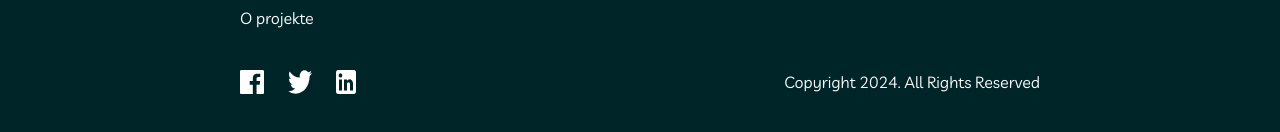
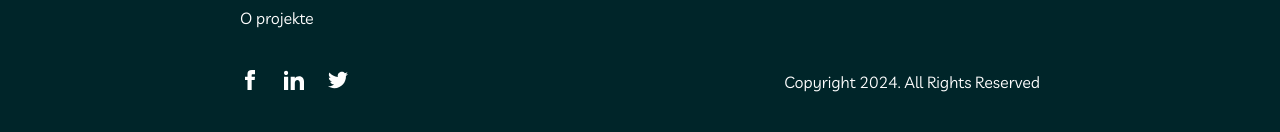
Before and after one commit to zsoolti8917/InfoMapSK-frontend, a React (Vite) app: page / in a window 1280 px wide. Shown: the part 820-952 px from the top of the page. Built offline with nearby package versions, Linux system fonts and the light colour scheme.

Commit message:
Added hover effects

```diff
--- a/src/components/Footer.jsx
+++ b/src/components/Footer.jsx
@@ -12,8 +12,8 @@
       <img src={Logo} alt="" className='max-w-[240px]'/>
       <nav className='col-start-1 md:pb-8 md:pt-4'>
         <ul className='flex gap-6 md:flex-col md:gap-1'>
-          <li>Vizualizovaná dáta</li>
-          <li>O projekte</li>
+          <li className='hover:text-primary-300 tranzition-all duration-300 cursor-pointer'>Vizualizovaná dáta</li>
+          <li className='hover:text-primary-300 tranzition-all duration-300 cursor-pointer'>O projekte</li>
         </ul>
       </nav>
 
@@ -23,9 +23,34 @@
 
 
       <div className='flex gap-6 md:col-start-1'>
-        <img src={facebook} alt="" className='max-h-[25px]'/>
-        <img src={twitter} alt="" className='max-h-[25px]'/>
-        <img src={linkedin} alt="" className='max-h-[25px]'/>
+          {/* <!-- Facebook --> */}
+      <svg
+        xmlns="http://www.w3.org/2000/svg"
+        className="h-5 w-5 hover:fill-current hover:text-primary-300 tranzition-all duration-300"
+        fill="currentColor"
+        viewBox="0 0 24 24"
+      >
+        <path d="M9 8h-3v4h3v12h5v-12h3.642l.358-4h-4v-1.667c0-.955.192-1.333 1.115-1.333h2.885v-5h-3.808c-3.596 0-5.192 1.583-5.192 4.615v3.385z" />
+      </svg>
+
+        {/* <!-- Linkedin --> */}
+      <svg
+        xmlns="http://www.w3.org/2000/svg"
+        className="h-5 w-5 hover:text-primary-300 tranzition-all duration-300"
+        fill="currentColor"
+        viewBox="0 0 24 24"
+      >
+        <path d="M4.98 3.5c0 1.381-1.11 2.5-2.48 2.5s-2.48-1.119-2.48-2.5c0-1.38 1.11-2.5 2.48-2.5s2.48 1.12 2.48 2.5zm.02 4.5h-5v16h5v-16zm7.982 0h-4.968v16h4.969v-8.399c0-4.67 6.029-5.052 6.029 0v8.399h4.988v-10.131c0-7.88-8.922-7.593-11.018-3.714v-2.155z" />
+      </svg>
+         {/* <!-- Twitter --> */}
+      <svg
+        xmlns="http://www.w3.org/2000/svg"
+        className="h-5 w-5 hover:text-primary-300 tranzition-all duration-300"
+        fill="currentColor"
+        viewBox="0 0 24 24"
+      >
+        <path d="M24 4.557c-.883.392-1.832.656-2.828.775 1.017-.609 1.798-1.574 2.165-2.724-.951.564-2.005.974-3.127 1.195-.897-.957-2.178-1.555-3.594-1.555-3.179 0-5.515 2.966-4.797 6.045-4.091-.205-7.719-2.165-10.148-5.144-1.29 2.213-.669 5.108 1.523 6.574-.806-.026-1.566-.247-2.229-.616-.054 2.281 1.581 4.415 3.949 4.89-.693.188-1.452.232-2.224.084.626 1.956 2.444 3.379 4.6 3.419-2.07 1.623-4.678 2.348-7.29 2.04 2.179 1.397 4.768 2.212 7.548 2.212 9.142 0 14.307-7.721 13.995-14.646.962-.695 1.797-1.562 2.457-2.549z" />
+      </svg>
       </div>
       <p className='md:justify-self-end'>Copyright 2024. All Rights Reserved</p>
       </div>
--- a/tailwind.config.js
+++ b/tailwind.config.js
@@ -32,6 +32,9 @@
       screens: {
         'desktop': '1440px',
       },
+      variants: {
+        fill: ['hover', 'focus'], // this line does the trick
+      },
     },
   },
   plugins: [],
```
